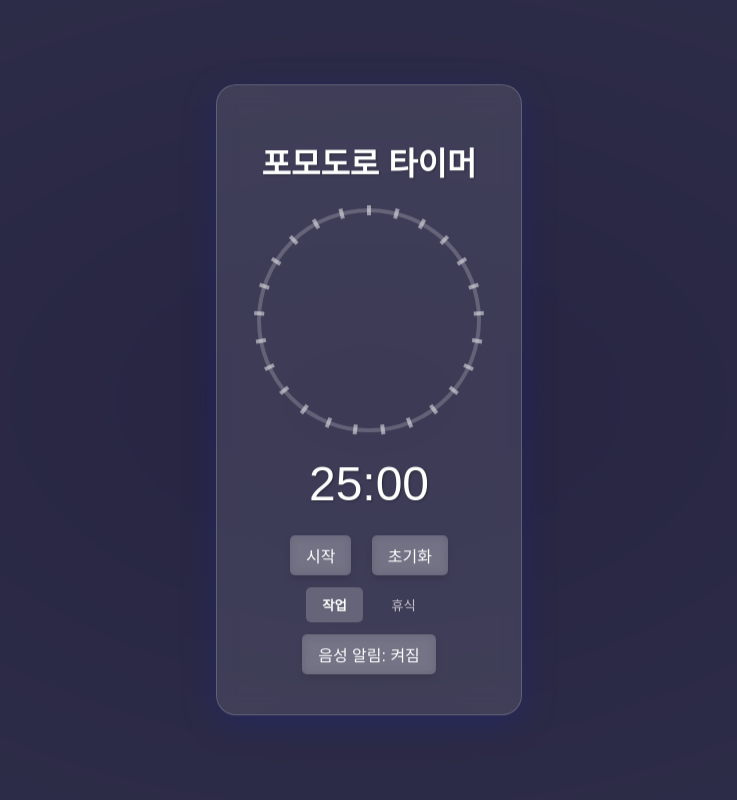
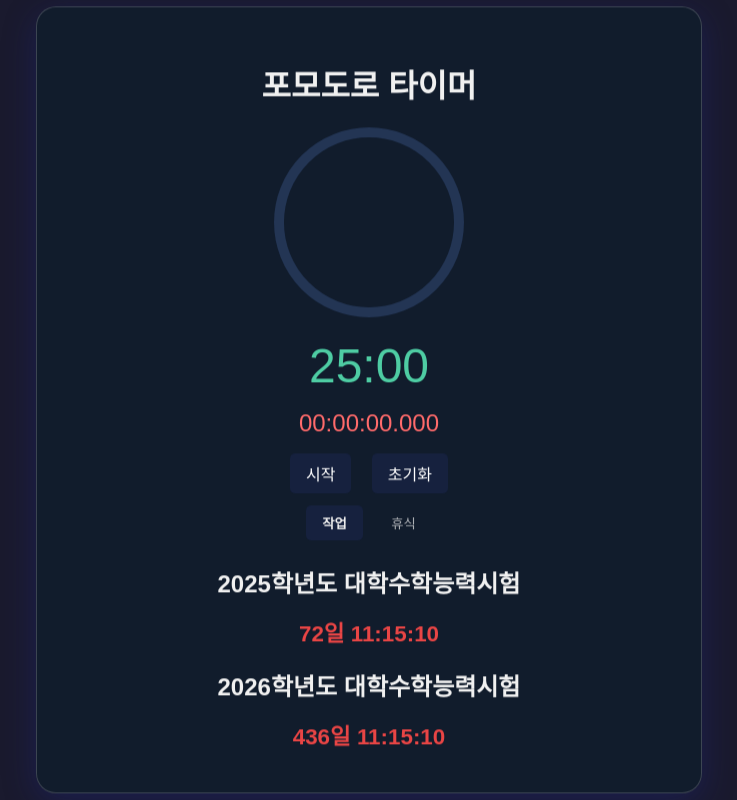
Before and after one commit to Reasonofmoon/pomodoro, a plain HTML site: page index.html in a window 1280 px wide. Shown: the whole page, without its empty margins (271-1008 px from the left). Drawn offline with Linux system fonts and the light colour scheme.

Commit message:
포모도로 타이머 개선: 초시계 추가, 수능 카운트다운 레이아웃 변경, 디자인 개선

```diff
--- a/index.html
+++ b/index.html
@@ -3,7 +3,7 @@
 <head>
     <meta charset="UTF-8">
     <meta name="viewport" content="width=device-width, initial-scale=1.0">
-    <title>포모도로 타이머</title>
+    <title>포모도로 타이머 & 수능 카운트다운</title>
     <style>
         body, html {
             margin: 0;
@@ -13,6 +13,7 @@
             overflow: hidden;
             font-family: 'Malgun Gothic', 'Apple SD Gothic Neo', sans-serif;
             color: #ffffff;
+            background: #1a1a2e;
         }
         #canvas {
             position: fixed;
@@ -28,23 +29,30 @@
             left: 50%;
             transform: translate(-50%, -50%);
             text-align: center;
-            background: rgba(255, 255, 255, 0.1);
+            background: rgba(16, 29, 44, 0.8);
             padding: 2rem;
             border-radius: 20px;
             box-shadow: 0 8px 32px 0 rgba(31, 38, 135, 0.37);
             backdrop-filter: blur(10px);
             border: 1px solid rgba(255, 255, 255, 0.18);
+            width: 80%;
+            max-width: 600px;
         }
-        h1 {
+        h1, h2 {
             margin-bottom: 1rem;
-            text-shadow: 1px 1px 2px rgba(0,0,0,0.3);
+            color: #f0f0f0;
         }
         .timer {
             font-size: 3rem;
             margin: 1rem 0;
-            text-shadow: 1px 1px 2px rgba(0,0,0,0.3);
+            color: #4ecca3;
         }
-        .controls button, #voiceToggle {
+        .stopwatch {
+            font-size: 1.5rem;
+            margin: 0.5rem 0;
+            color: #ff6b6b;
+        }
+        .controls button {
             border: none;
             padding: 0.5rem 1rem;
             margin: 0.5rem;
@@ -53,18 +61,15 @@
             font-size: 1rem;
             cursor: pointer;
             transition: all 0.3s ease;
-            background-color: rgba(255, 255, 255, 0.2);
-            backdrop-filter: blur(5px);
-            box-shadow: 0 4px 6px rgba(0, 0, 0, 0.1);
+            background-color: #16213e;
         }
-        .controls button:hover, #voiceToggle:hover {
-            background-color: rgba(255, 255, 255, 0.3);
-            transform: translateY(-2px);
+        .controls button:hover {
+            background-color: #0f3460;
         }
         .mode-switch button {
             background: none;
             border: none;
-            color: white;
+            color: #eeeeee;
             cursor: pointer;
             opacity: 0.7;
             transition: opacity 0.3s ease;
@@ -75,29 +80,33 @@
         .mode-switch button.active {
             opacity: 1;
             font-weight: bold;
-            background-color: rgba(255, 255, 255, 0.2);
+            background-color: #16213e;
         }
         .progress-ring {
-            position: relative;
-            width: 240px;
-            height: 240px;
-        }
-        .progress-ring-circle-bg, .progress-ring-circle, .clock-marks {
-            fill: none;
-            stroke-width: 4;
+            width: 200px;
+            height: 200px;
+            margin: 0 auto;
         }
         .progress-ring-circle-bg {
-            stroke: rgba(255, 255, 255, 0.2);
+            fill: none;
+            stroke: #233554;
         }
         .progress-ring-circle {
-            stroke: #FFD700;
+            fill: none;
+            stroke: #4ecca3;
             stroke-linecap: round;
             transition: stroke-dashoffset 0.35s;
-            transform: rotate(-90deg);
-            transform-origin: 50% 50%;
         }
-        .clock-marks {
-            stroke: rgba(255, 255, 255, 0.5);
+        .csat-countdown {
+            margin-top: 20px;
+            font-size: 1rem;
+            text-align: center;
+        }
+        .csat-timer {
+            font-size: 1.4rem;
+            font-weight: bold;
+            margin: 10px 0;
+            color: #e84545;
         }
     </style>
 </head>
@@ -106,15 +115,13 @@
     <div class="container">
         <h1>포모도로 타이머</h1>
         <div class="progress-ring">
-            <svg width="240" height="240" viewBox="0 0 240 240">
-                <circle class="progress-ring-circle-bg" cx="120" cy="120" r="110"/>
-                <circle class="progress-ring-circle" cx="120" cy="120" r="110"/>
-                <g class="clock-marks">
-                    <!-- 25 marks for 25 minutes -->
-                </g>
+            <svg width="200" height="200" viewBox="0 0 200 200">
+                <circle class="progress-ring-circle-bg" cx="100" cy="100" r="90" stroke-width="10"/>
+                <circle class="progress-ring-circle" cx="100" cy="100" r="90" stroke-width="10"/>
             </svg>
         </div>
         <div class="timer" id="timer">25:00</div>
+        <div class="stopwatch" id="stopwatch">00:00:00.000</div>
         <div class="controls">
             <button id="startStop">시작</button>
             <button id="reset">초기화</button>
@@ -123,7 +130,13 @@
             <button id="workMode" class="active">작업</button>
             <button id="breakMode">휴식</button>
         </div>
-        <button id="voiceToggle">음성 알림: 켜짐</button>
+
+        <div class="csat-countdown">
+            <h2>2025학년도 대학수학능력시험</h2>
+            <div id="csat2025" class="csat-timer"></div>
+            <h2>2026학년도 대학수학능력시험</h2>
+            <div id="csat2026" class="csat-timer"></div>
+        </div>
     </div>
 
     <script id="vertexShader" type="x-shader/x-vertex">
@@ -140,10 +153,10 @@
 
         void main() {
             vec2 st = gl_FragCoord.xy / u_resolution.xy;
-            float pct = length(st - 0.5);
-            vec3 color = vec3(0.1, 0.1, 0.2);
-            color += 0.1 * vec3(sin(u_time * 0.1), sin(u_time * 0.08), sin(u_time * 0.12));
-            color = mix(color, vec3(0.2, 0.2, 0.3), pct);
+            float pct = abs(sin(u_time * 0.1));
+
+            vec3 color = mix(vec3(0.1, 0.1, 0.2), vec3(0.3, 0.2, 0.5), pct);
+
             gl_FragColor = vec4(color, 1.0);
         }
     </script>
@@ -214,36 +227,21 @@
         }
         requestAnimationFrame(drawScene);
 
-        // Clock marks
-        const clockMarks = document.querySelector('.clock-marks');
-        for (let i = 0; i < 25; i++) {
-            const angle = (i / 25) * Math.PI * 2 - Math.PI / 2;
-            const x1 = 120 + Math.cos(angle) * 105;
-            const y1 = 120 + Math.sin(angle) * 105;
-            const x2 = 120 + Math.cos(angle) * 115;
-            const y2 = 120 + Math.sin(angle) * 115;
-            const line = document.createElementNS('http://www.w3.org/2000/svg', 'line');
-            line.setAttribute('x1', x1);
-            line.setAttribute('y1', y1);
-            line.setAttribute('x2', x2);
-            line.setAttribute('y2', y2);
-            clockMarks.appendChild(line);
-        }
-
         // Pomodoro Timer Logic
         const timer = document.getElementById('timer');
+        const stopwatch = document.getElementById('stopwatch');
         const startStopBtn = document.getElementById('startStop');
         const resetBtn = document.getElementById('reset');
         const workModeBtn = document.getElementById('workMode');
         const breakModeBtn = document.getElementById('breakMode');
         const progressRing = document.querySelector('.progress-ring-circle');
-        const voiceToggleBtn = document.getElementById('voiceToggle');
 
         let countdown;
+        let stopwatchInterval;
         let secondsLeft = 25 * 60;
         let isRunning = false;
         let isWorkMode = true;
-        let isVoiceEnabled = true;
+        let stopwatchTime = 0;
 
         const radius = progressRing.r.baseVal.value;
         const circumference = radius * 2 * Math.PI;
@@ -263,13 +261,19 @@
             setProgress(((totalSeconds - secondsLeft) / totalSeconds) * 100);
         }
 
+        function updateStopwatch() {
+            const hours = Math.floor(stopwatchTime / 3600000);
+            const minutes = Math.floor((stopwatchTime % 3600000) / 60000);
+            const seconds = Math.floor((stopwatchTime % 60000) / 1000);
+            const milliseconds = stopwatchTime % 1000;
+            stopwatch.textContent = `${hours.toString().padStart(2, '0')}:${minutes.toString().padStart(2, '0')}:${seconds.toString().padStart(2, '0')}.${milliseconds.toString().padStart(3, '0')}`;
+        }
+
         function startTimer() {
             clearInterval(countdown);
+            clearInterval(stopwatchInterval);
             isRunning = true;
             startStopBtn.textContent = '일시정지';
-            if (isVoiceEnabled) {
-                speak(isWorkMode ? "작업을 시작합니다" : "휴식을 시작합니다");
-            }
             countdown = setInterval(() => {
                 secondsLeft--;
                 updateTimer();
@@ -277,32 +281,31 @@
                     clearInterval(countdown);
                     isRunning = false;
                     startStopBtn.textContent = '시작';
-                    if (isVoiceEnabled) {
-                        speak(isWorkMode ? "휴식 시간입니다" : "작업을 다시 시작합시다");
-                    }
                     toggleMode();
                 }
             }, 1000);
+            stopwatchInterval = setInterval(() => {
+                stopwatchTime += 10;
+                updateStopwatch();
+            }, 10);
         }
 
         function stopTimer() {
             clearInterval(countdown);
+            clearInterval(stopwatchInterval);
             isRunning = false;
             startStopBtn.textContent = '시작';
-            if (isVoiceEnabled) {
-                speak("타이머를 일시정지했습니다");
-            }
         }
 
         function resetTimer() {
             clearInterval(countdown);
+            clearInterval(stopwatchInterval);
             isRunning = false;
             secondsLeft = isWorkMode ? 25 * 60 : 5 * 60;
+            stopwatchTime = 0;
             startStopBtn.textContent = '시작';
             updateTimer();
-            if (isVoiceEnabled) {
-                speak("타이머를 초기화했습니다");
-            }
+            updateStopwatch();
         }
 
         function toggleMode() {
@@ -311,15 +314,6 @@
             breakModeBtn.classList.toggle('active');
             secondsLeft = isWorkMode ? 25 * 60 : 5 * 60;
             updateTimer();
-            if (isVoiceEnabled) {
-                speak(isWorkMode ? "작업 모드로 전환했습니다" : "휴식 모드로 전환했습니다");
-            }
-        }
-
-        function speak(text) {
-            const utterance = new SpeechSynthesisUtterance(text);
-            utterance.lang = 'ko-KR';
-            speechSynthesis.speak(utterance);
         }
 
         startStopBtn.addEventListener('click', () => {
@@ -338,11 +332,29 @@
             if (isWorkMode) toggleMode();
         });
 
-        voiceToggleBtn.addEventListener('click', () => {
-            isVoiceEnabled = !isVoiceEnabled;
-            voiceToggleBtn.textContent = `음성 알림: ${isVoiceEnabled ? '켜짐' : '꺼짐'}`;
-            speak(isVoiceEnabled ? "음성 알림을 켰습니다" : "음성 알림을 껐습니다");
-        });
+        // CSAT Countdown Logic
+        function updateCSATCountdown() {
+            const now = new Date();
+            const csat2025 = new Date('2024-11-14T08:40:00+09:00');
+            const csat2026 = new Date('2025-11-13T08:40:00+09:00');
+
+            function formatTime(time) {
+                const days = Math.floor(time / (1000 * 60 * 60 * 24));
+                const hours = Math.floor((time % (1000 * 60 * 60 * 24)) / (1000 * 60 * 60));
+                const minutes = Math.floor((time % (1000 * 60 * 60)) / (1000 * 60));
+                const seconds = Math.floor((time % (1000 * 60)) / 1000);
+                return `${days}일 ${hours.toString().padStart(2, '0')}:${minutes.toString().padStart(2, '0')}:${seconds.toString().padStart(2, '0')}`;
+            }
+
+            const time2025 = csat2025 - now;
+            const time2026 = csat2026 - now;
+
+            document.getElementById('csat2025').textContent = formatTime(time2025);
+            document.getElementById('csat2026').textContent = formatTime(time2026);
+        }
+
+        setInterval(updateCSATCountdown, 1000);
+        updateCSATCountdown();
 
         updateTimer();
     </script>
```
